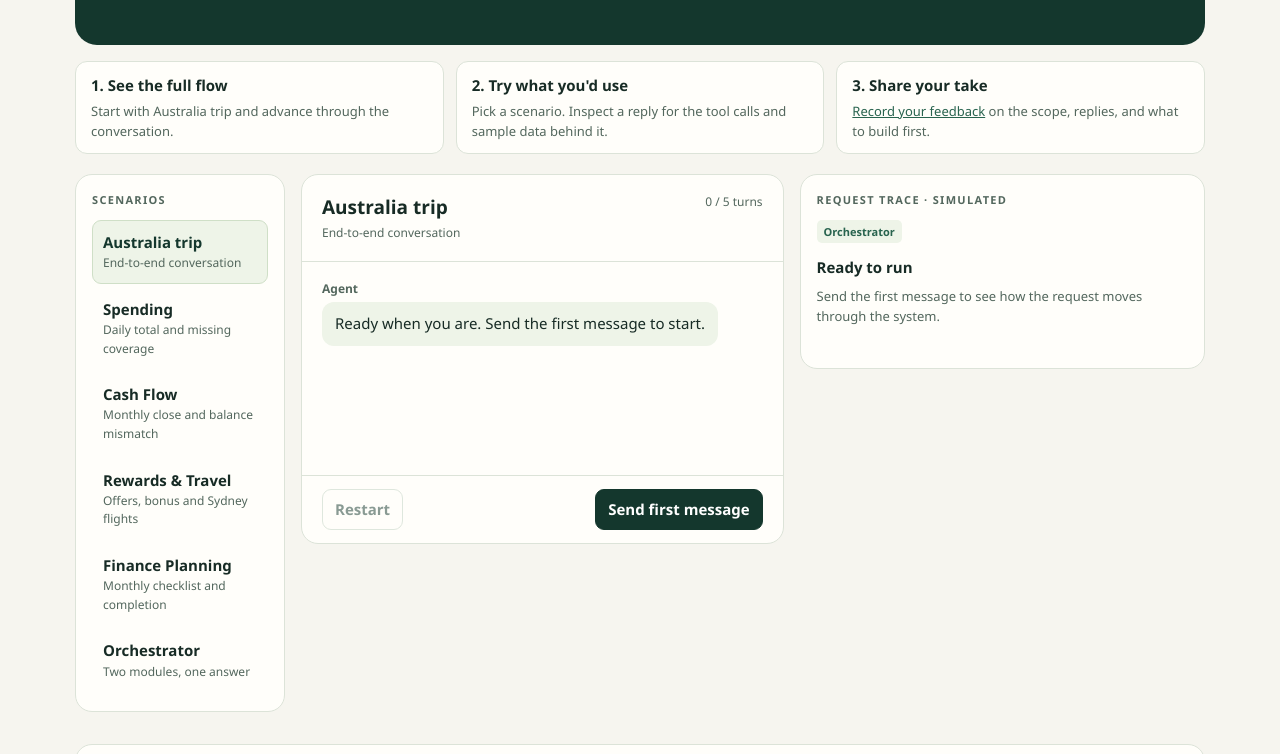
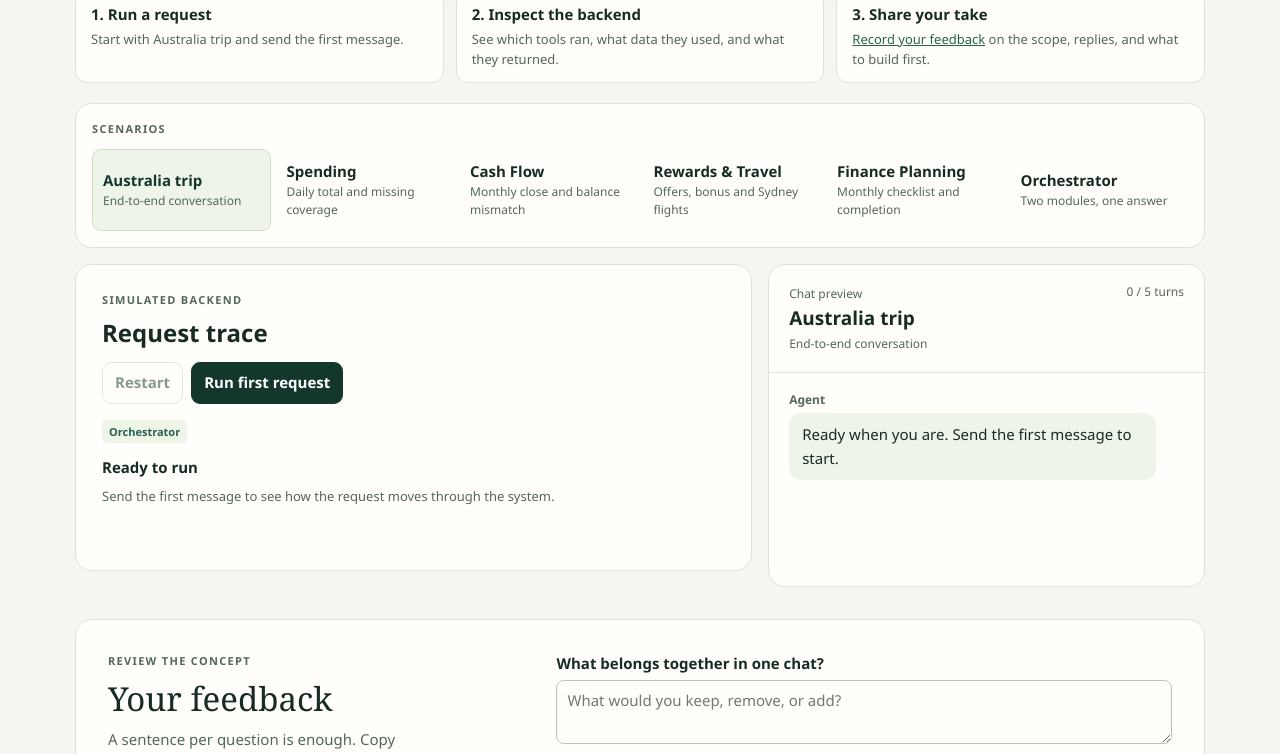
Before and after one commit to zerowing113/walker-personal-agent, a plain HTML site: page index.html in a window 1280 px wide. Shown: the part 317-1071 px from the top of the page. Drawn offline with Linux system fonts and the light colour scheme.

Commit message:
Restore the architecture diagram and lead with backend traces in the demo

```diff
--- a/index.html
+++ b/index.html
@@ -11,26 +11,29 @@
 
 .review-steps{display:grid;grid-template-columns:repeat(3,minmax(0,1fr));gap:12px;margin:16px 0}.review-steps div{border:1px solid var(--line);background:var(--white);border-radius:12px;padding:12px 15px}.review-steps span{display:block;font-size:13px;color:var(--muted);margin-top:3px}.review-steps a{color:var(--accent)}.review{padding:clamp(18px,4vw,32px);display:grid;grid-template-columns:minmax(0,1fr) minmax(0,1.45fr);gap:24px;margin-bottom:20px;scroll-margin-top:12px}.review h2{font:500 33px/1.12 Georgia,serif;margin:0 0 10px}.review p:not(.eyebrow){margin:0;color:var(--muted);max-width:36ch}.review label{display:block;font-weight:700;margin-bottom:5px}.review textarea,.review select{display:block;width:100%;background:var(--white);border:1px solid #b4c5b6;border-radius:8px;color:var(--ink);font:inherit;padding:8px 10px;margin:0 0 13px}.review textarea{resize:vertical}.review textarea:focus-visible,.review select:focus-visible{outline:2px solid var(--accent);outline-offset:2px}.review #copy-status{color:var(--muted);display:block;margin-top:7px;min-height:1.5em;font-size:13px}@media(max-width:620px){.review-steps,.review{grid-template-columns:1fr}.review{gap:14px}}
 .workspace{grid-template-columns:210px minmax(0,1fr) minmax(300px,.84fr)}.trace-flow{padding:0;margin:0 0 12px;list-style:none;display:grid;gap:8px}.trace-flow li{border-left:2px solid #bbd2bc;padding-left:8px;font-size:13px;color:var(--muted)}.trace-flow strong{display:block;color:var(--ink);font-size:12px}.trace pre{margin:9px 0 4px;padding:9px;background:var(--wash);border-radius:6px;font:11px/1.45 ui-monospace,monospace;white-space:pre-wrap;overflow-wrap:anywhere;max-height:300px;overflow:auto}.inspect{padding:0;border:0;background:transparent;color:var(--accent);text-decoration:underline;font-size:12px;justify-self:start}.inspect[aria-pressed=true]{font-weight:750}.trace-note{margin-top:8px}@media(max-width:920px){.workspace{grid-template-columns:185px minmax(0,1fr)}}@media(max-width:620px){.workspace{grid-template-columns:1fr}}
+.workspace{grid-template-columns:minmax(0,1.55fr) minmax(0,1fr);grid-template-areas:"scenarios scenarios" "backend conversation"}.workspace>.nav{grid-area:scenarios;display:block}.workspace>.trace{grid-area:backend;padding:clamp(17px,3vw,26px)}.workspace>.conversation{grid-area:conversation}.workspace #scenarios{display:grid!important;grid-template-columns:repeat(6,minmax(0,1fr));gap:5px}.workspace .nav button{margin:0}.trace .run-controls{display:flex;flex-wrap:wrap;gap:8px;margin:0 0 16px}.trace-flow{counter-reset:stage;gap:10px}.trace-flow li{position:relative;counter-increment:stage;padding-left:33px;border:0;min-height:28px}.trace-flow li::before{content:counter(stage);position:absolute;top:1px;left:0;border-radius:50%;background:var(--wash);color:var(--accent);width:24px;height:24px;line-height:24px;text-align:center;font-size:12px;font-weight:750}.trace-flow strong{font-size:14px}.tool-results{display:grid;gap:8px;margin-bottom:12px}.tool-card{padding:9px 12px;background:var(--wash);border:1px solid var(--line);border-radius:8px;overflow-wrap:anywhere}.tool-card code{font-size:12px;color:var(--deep);font-weight:750}.tool-card span{display:block;margin-top:3px;font-size:12px;color:var(--muted)}.trace .eyebrow{margin-bottom:6px}.trace h2{font-size:24px;margin:0 0 11px}.trace h3{margin-top:8px}.conversation .chat{max-height:540px;overflow:auto}.conversation-heading{font-size:12px;color:var(--muted);margin:0 0 3px}
+@media(max-width:920px){.workspace #scenarios{grid-template-columns:repeat(3,minmax(0,1fr))}.workspace>.trace{grid-column:auto}}
+@media(max-width:620px){.workspace{grid-template-columns:1fr;grid-template-areas:"scenarios" "backend" "conversation"}.workspace #scenarios{grid-template-columns:repeat(2,minmax(0,1fr))}.conversation .chat{max-height:none}}
 </style>
 </head>
 <body>
 <div class="shell">
 <header class="top"><span>Walker / Personal finance agent</span><small>Concept review</small></header>
-<section class="hero"><div><h1>One chat for<br>money and travel.</h1><p>Follow a question from the chat through the model, tools and data, then back to the reply.</p></div><span class="tag">Fictional data</span></section>
+<section class="hero"><div><h1>Behind a reply</h1><p>Follow a question from the chat through the model, tools and data, then back to the reply.</p></div><span class="tag">Fictional data</span></section>
 <section class="review-steps" aria-label="How to review">
-  <div><strong>1. See the full flow</strong><span>Start with Australia trip and advance through the conversation.</span></div>
-  <div><strong>2. Try what you'd use</strong><span>Pick a scenario. Inspect a reply for the tool calls and sample data behind it.</span></div>
+  <div><strong>1. Run a request</strong><span>Start with Australia trip and send the first message.</span></div>
+  <div><strong>2. Inspect the backend</strong><span>See which tools ran, what data they used, and what they returned.</span></div>
   <div><strong>3. Share your take</strong><span><a href="#feedback">Record your feedback</a> on the scope, replies, and what to build first.</span></div>
 </section>
 <main class="workspace">
 <nav class="panel nav" aria-label="Demo scenarios"><p class="eyebrow">Scenarios</p><div id="scenarios" style="display:contents"></div></nav>
-<section class="panel" aria-labelledby="case-title">
-<header class="chat-head"><div><h2 id="case-title"></h2><p id="case-description"></p></div><span class="counter" id="counter"></span></header>
+<aside class="panel trace" id="trace-title-panel" aria-labelledby="trace-title"><p class="eyebrow" id="trace-title">Simulated backend</p><h2>Request trace</h2><div class="run-controls"><button class="secondary" id="reset" type="button">Restart</button><button class="primary" id="next" type="button">Next message</button></div><div class="route" id="route"></div><h3 id="trace-heading" tabindex="-1">Ready to run</h3><p id="trace-text">Send the first message to see how the orchestrator handles it.</p>
+<ol class="trace-flow" id="trace-flow"></ol><div id="tool-results" class="tool-results"></div><div id="variants"></div><details id="trace-payload" hidden><summary>Sample requests and results</summary><pre id="trace-json"></pre></details><details id="check"><summary>What should happen</summary><p id="expected"></p></details></aside>
+<section class="panel conversation" aria-labelledby="case-title">
+<header class="chat-head"><div><p class="conversation-heading">Chat preview</p><h2 id="case-title"></h2><p id="case-description"></p></div><span class="counter" id="counter"></span></header>
 <div class="chat" id="chat" role="log" aria-label="Demo conversation" aria-live="polite"></div>
-<div class="controls"><button class="secondary" id="reset" type="button">Restart</button><button class="primary" id="next" type="button">Next message</button></div>
 </section>
-<aside class="panel trace" id="trace-title-panel" aria-labelledby="trace-title"><p class="eyebrow" id="trace-title">Request trace · simulated</p><div class="route" id="route"></div><h3 id="trace-heading" tabindex="-1">Ready to run</h3><p id="trace-text">Send the first message to see how the orchestrator handles it.</p>
-<ol class="trace-flow" id="trace-flow"></ol><div id="variants"></div><details id="trace-payload" hidden><summary>Sample requests and results</summary><pre id="trace-json"></pre></details><details id="check"><summary>What should happen</summary><p id="expected"></p></details></aside>
+
 </main>
 <section class="panel review" id="feedback" aria-labelledby="feedback-title">
   <div>
@@ -172,7 +175,7 @@ const cases = [
   {name:'Orchestrator', desc:'Two modules, one answer', turns:[mixed], toggle:['offerDown','Simulate an offer feed outage']}
 ];
 const byId = id => document.getElementById(id);
-const dom = Object.fromEntries(['scenarios','case-title','case-description','counter','chat','reset','next','route','trace-heading','trace-text','variants','check','expected','trace-flow','trace-payload','trace-json'].map(id=>[id,byId(id)]));
+const dom = Object.fromEntries(['scenarios','case-title','case-description','counter','chat','reset','next','route','trace-heading','trace-text','variants','check','expected','trace-flow','trace-payload','trace-json','tool-results'].map(id=>[id,byId(id)]));
 let selected = 0;
 let revealed = 0;
 let inspected = -1;
@@ -208,6 +211,7 @@ function renderTrace(step, scenario, index) {
   dom['trace-heading'].textContent=step?step.title:'Ready to run';
   dom['trace-text'].textContent=step?'Turn '+(index+1)+' of '+scenario.turns.length+' · simulated backend':'Send the first message to see how the request moves through the system.';
   dom['trace-flow'].replaceChildren();
+  dom['tool-results'].replaceChildren();
   dom['trace-payload'].hidden=!step;
   dom.check.hidden=!step;
   dom.expected.textContent=step?step.check:'';
@@ -226,6 +230,13 @@ function renderTrace(step, scenario, index) {
     const row=element('li','');
     row.append(element('strong',label),element('span',description));
     dom['trace-flow'].append(row);
+  }
+  for (const entry of calls) {
+    const card=element('div','','tool-card');
+    card.append(element('code',entry.tool+'()'),element('span','Source · '+entry.result.source));
+    if (entry.result.error) card.append(element('span','Result · '+entry.result.error));
+    else if (entry.result.missing_sources?.length) card.append(element('span','Missing feed · '+entry.result.missing_sources.join(', ')));
+    dom['tool-results'].append(card);
   }
   dom['trace-json'].textContent=JSON.stringify({
     front_end_request:{message:step.prompt,timezone:'America/Los_Angeles'},
@@ -274,7 +285,7 @@ function render(){
   }
   dom.reset.disabled=!revealed&&!Object.values(flags).some(Boolean);
   dom.next.disabled=revealed===scenario.turns.length;
-  dom.next.textContent=dom.next.disabled?'Scenario complete':revealed?'Next message':'Send first message';
+  dom.next.textContent=dom.next.disabled?'Scenario complete':revealed?'Run next request':'Run first request';
 }
 dom.next.addEventListener('click',()=>{revealed++;inspected=revealed-1;dom['trace-payload'].open=false;dom.check.open=false;render();});
 dom.reset.addEventListener('click',()=>{revealed=0;inspected=-1;flags={};dom['trace-payload'].open=false;dom.check.open=false;render();dom.next.focus();});
```
Also changed, not shown: 1 other file.
